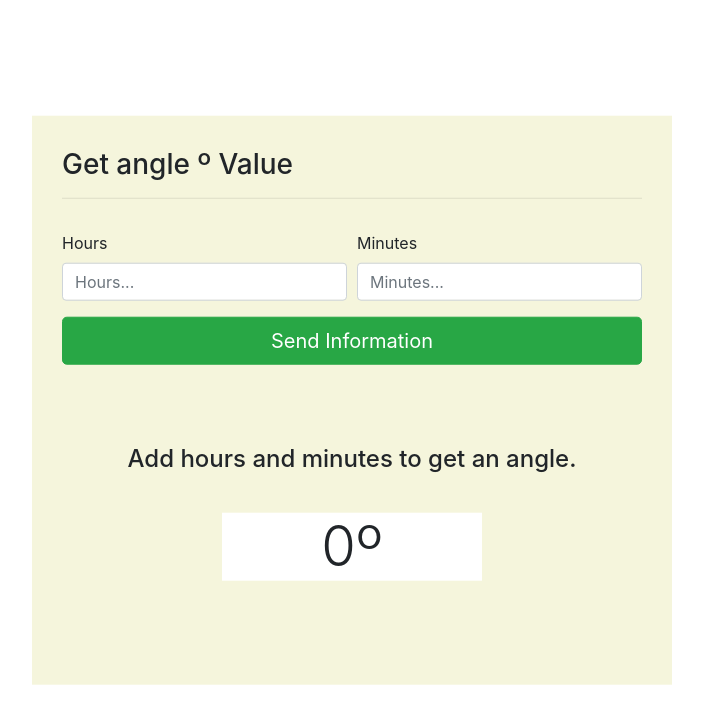
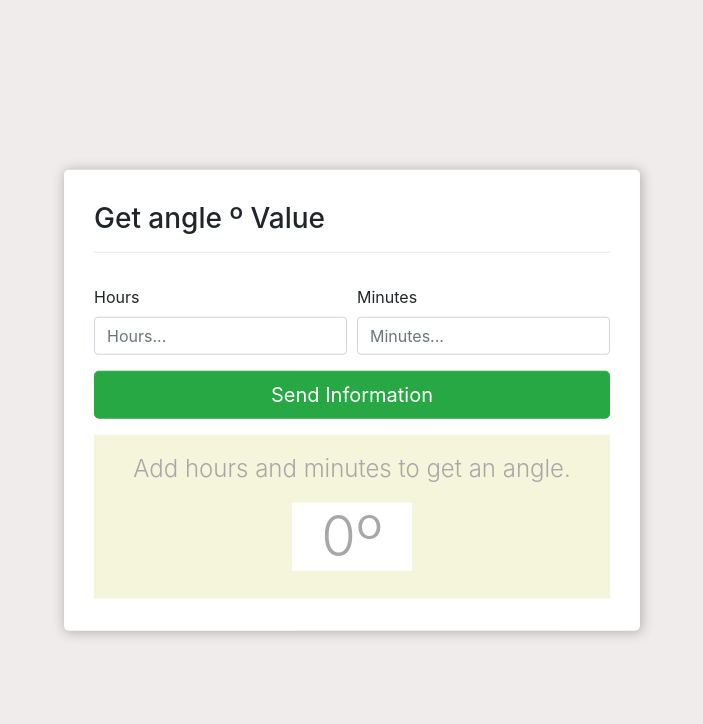
Before and after one commit to joeariasc/relojs, a plain HTML site: page index.html in a window 1280 px wide. Shown: the whole page, without its empty margins (288-991 px from the left). Drawn offline with nearby package versions, Linux system fonts and the light colour scheme.

Commit message:
adding styles

```diff
--- a/reloj.js
+++ b/reloj.js
@@ -68,7 +68,7 @@ var GetAngle = function(e) {
             return;
         }
         var infoDegree = document.getElementById('degree_text');
-        infoDegree.innerHTML = angulo;
+        infoDegree.innerHTML = angulo + 'º';
         // console.log({
         //     horas: horas,
         //     minutos: minutos,
--- a/styles.css
+++ b/styles.css
@@ -1,15 +1,17 @@
-html,
-body {
+html {
     height: 100%;
 }
 
-.container {
-    width: 50% !important;
-    background-color: beige;
-    padding-top: 2em;
+body {
+    background-color: #f1ecec;
 }
 
 .center {
+    padding-top: 2em;
+    width: 45% !important;
+    box-shadow: 1px 1px 12px 1px #b2b2b2;
+    border-radius: 5px;
+    background-color: white;
     position: fixed;
     top: 50%;
     left: 50%;
@@ -17,8 +19,16 @@ body {
 }
 
 .jumbotron {
+    padding: 20px 0 20px 0;
     text-align: center;
-    background-color: transparent !important;
+    background-color: beige !important;
+}
+
+.info-text {
+    color: #a7a7a7;
+    font-weight: 300;
+    position: relative;
+    margin-bottom: 20px;
 }
 
 .jumbotron>.container {
@@ -26,5 +36,6 @@ body {
 }
 
 .display-4 {
+    color: #a7a7a7;
     background-color: white;
 }
```
